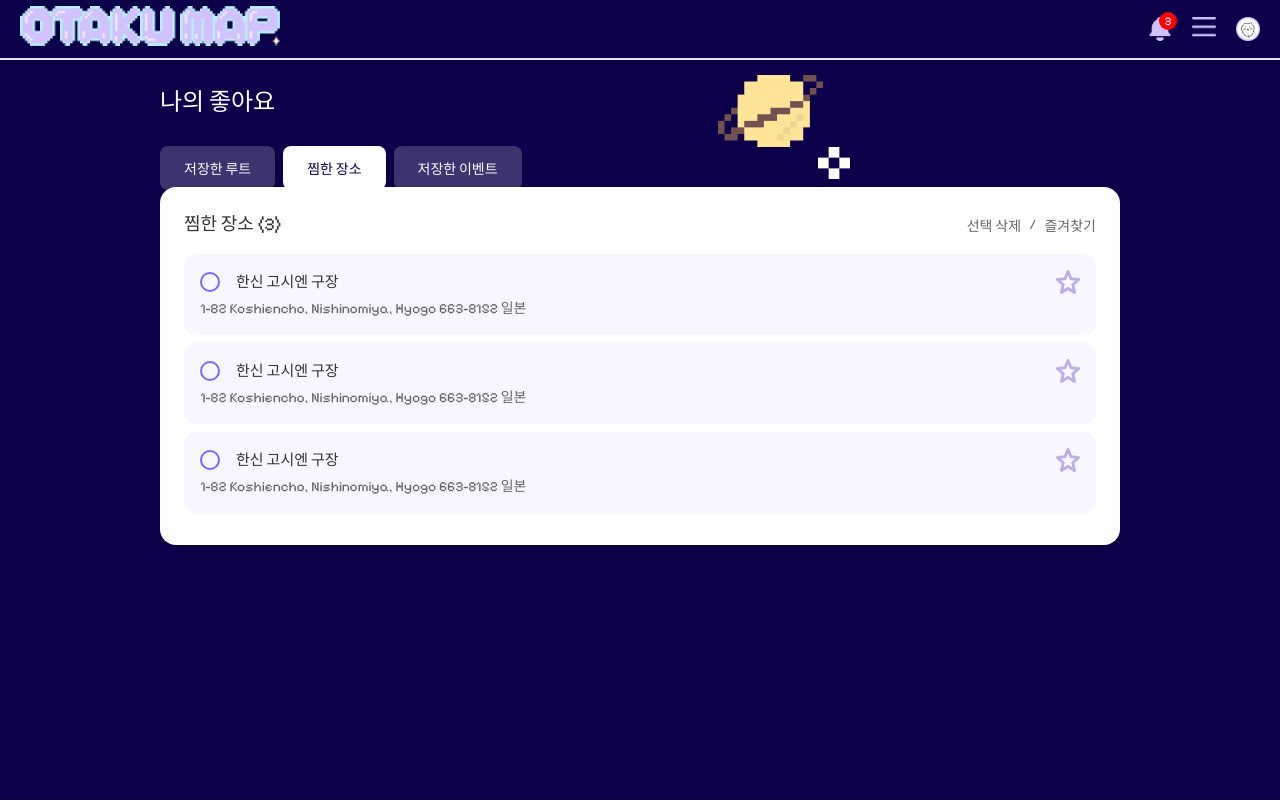
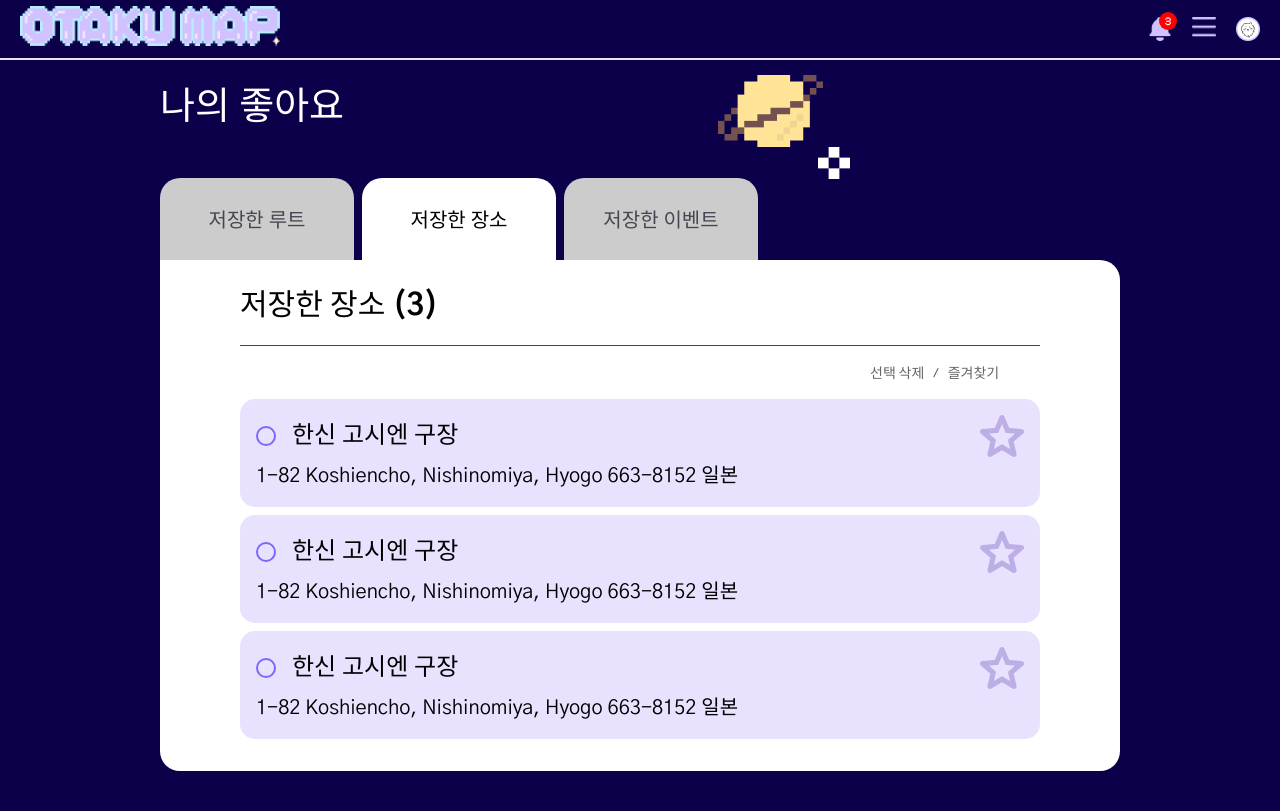
Before and after one commit to OtakuMap/OtakuWeb, a React (Vite) app: page /saved-places in a window 1280 px wide. Built offline with nearby package versions, Linux system fonts and the light colour scheme.

Commit message:
feat: cover / main / cover / mypage / routeManagement / savedEvents / savedPlaces / category

```diff
--- a/src/components/MyPage.tsx
+++ b/src/components/MyPage.tsx
@@ -14,7 +14,6 @@
   width: 100vw;
   overflow-y: auto;
   position: relative; /* 추가: 아이콘 위치 지정용 */
-  margin-top: 250px;
 `;
 
 // 공통 Icon 스타일
--- a/src/components/RouteManagement.tsx
+++ b/src/components/RouteManagement.tsx
@@ -35,14 +35,13 @@
   align-items: center;
 `;
 
-const IconImage = styled.img`
-  width: 48px;
-  height: 48px;
-`;
+const IconImage = styled.img``;
 
 const Title = styled.h1`
-  font-size: 24px;
   color: #fff;
+  font-family: 'Gothic A1';
+  font-size: 38px;
+  font-weight: 600;
   margin: 48px 0;
 `;
 
@@ -53,34 +52,45 @@
 `;
 
 const Tab = styled.button<{ active?: boolean }>`
-  padding: 12px 24px;
+  width: 194px;
+  height: 82px;
   border: none;
-  background-color: ${(props) => (props.active ? '#fff' : 'rgba(255, 255, 255, 0.2)')};
-  color: ${(props) => (props.active ? '#0c004b' : '#fff')};
-  border-radius: 8px;
+  background-color: ${(props) => (props.active ? '#fff' : '#CCC')};
+  color: ${(props) => (props.active ? '#000' : '#464654')};
+  border-radius: 20px 20px 0px 0px;
   cursor: pointer;
-  font-size: 14px;
-  font-weight: 500;
+  text-align: center;
+  font-family: 'Gothic A1';
+  font-size: 20px;
+  font-style: normal;
+  font-weight: 600;
+  line-height: normal;
 `;
 
 const RouteListContainer = styled.div`
-  margin-top: -15px;
   background: white;
-  border-radius: 16px;
+  border-radius: 0px 20px 20px 20px;
   padding: 24px 80px;
 `;
 
 const ListHeader = styled.div`
   display: flex;
-  justify-content: space-between;
-  align-items: center;
+  flex-direction: column;
   margin-bottom: 16px;
 `;
 
 const ListTitle = styled.h2`
-  font-size: 18px;
-  font-weight: 500;
-  color: #333;
+  color: #000;
+  font-family: 'Gothic A1';
+  font-size: 30px;
+  font-weight: 700;
+`;
+
+const HeaderDivider = styled.div`
+  width: 100%;
+  height: 1px;
+  background-color: #464654;
+  margin: 16px 0;
 `;
 
 const ListActions = styled.div`
@@ -88,6 +98,7 @@
   gap: 8px;
   color: #666;
   font-size: 14px;
+  margin-left: 630px;
 
   button {
     background: none;
@@ -102,18 +113,32 @@
   }
 `;
 
+// 새로운 스타일 컴포넌트 추가
+const RouteContent = styled.div`
+  display: flex;
+  align-items: center;
+  width: 879px;
+  height: 56px;
+  flex: 1;
+  background-color: #e9e2ff;
+  padding: 16px;
+  border-radius: 15px;
+  margin-bottom: 55px;
+  color: #000;
+  text-align: center;
+  font-family: 'Gothic A1';
+  font-size: 20px;
+  font-weight: 600;
+  &:hover {
+    background-color: #f0f0ff;
+  }
+`;
+
+// RouteItemContainer 수정
 const RouteItemContainer = styled.div`
   display: flex;
   align-items: center;
-  padding: 16px;
-  background-color: #f8f7ff;
-  margin-bottom: 8px;
-  border-radius: 12px;
-  transition: background-color 0.2s;
-
-  &:hover {
-    background-color: #f0f0ff;
-  }
+  gap: 8px; // 내용물과 별표 사이의 간격
 `;
 
 const RadioButton = styled.div<{ checked: boolean }>`
@@ -144,6 +169,7 @@
   font-size: 14px;
 `;
 
+// StarButton 수정
 const StarButton = styled.button`
   background: none;
   border: none;
@@ -152,11 +178,12 @@
   display: flex;
   align-items: center;
   justify-content: center;
+  margin-left: 8px; // 왼쪽 여백 추가
+  margin-bottom: 55px;
 `;
 
 const StarIcon = styled.img`
-  width: 24px;
-  height: 24px;
+  margin-right: 64px;
 `;
 
 const RouteManagement: React.FC = () => {
@@ -216,6 +243,7 @@
         <RouteListContainer>
           <ListHeader>
             <ListTitle>저장한 루트 ({filteredRoutes.length})</ListTitle>
+            <HeaderDivider />
             <ListActions>
               <button onClick={handleDeleteSelected}>선택 삭제</button>
               <span>/</span>
@@ -227,11 +255,13 @@
 
           {filteredRoutes.map((route) => (
             <RouteItemContainer key={route.id}>
-              <RadioButton
-                checked={selectedRoutes.includes(route.id)}
-                onClick={() => handleRouteSelect(route.id)}
-              />
-              <RouteTitle>{route.title}</RouteTitle>
+              <RouteContent>
+                <RadioButton
+                  checked={selectedRoutes.includes(route.id)}
+                  onClick={() => handleRouteSelect(route.id)}
+                />
+                <RouteTitle>{route.title}</RouteTitle>
+              </RouteContent>
               <StarButton onClick={() => handleToggleStar(route.id)}>
                 <StarIcon
                   src={route.isStarred ? starFilledIcon : starEmptyIcon}
--- a/src/components/SavedEvents.tsx
+++ b/src/components/SavedEvents.tsx
@@ -3,9 +3,9 @@
 import spaceIcon from '../assets/space-icon.png';
 import starIcon from '../assets/circle-star.png';
 import starFilledIcon from '../assets/circle-filled.png';
-import eventImage1 from '../assets/eventImage1.png';
-import eventImage2 from '../assets/eventImage2.png';
-import eventImage3 from '../assets/eventImage3.png';
+import eventImage1 from '../assets/one_piece.png';
+import eventImage2 from '../assets/one_piece.png';
+import eventImage3 from '../assets/one_piece.png';
 
 interface EventItem {
   id: number;
@@ -57,35 +57,43 @@
 `;
 
 const Tab = styled.button<{ active?: boolean }>`
-  padding: 12px 24px;
+  width: 194px;
+  height: 82px;
   border: none;
-  background-color: ${(props) => (props.active ? '#fff' : 'rgba(255, 255, 255, 0.2)')};
-  color: ${(props) => (props.active ? '#0c004b' : '#fff')};
-  border-radius: 8px;
+  background-color: ${(props) => (props.active ? '#fff' : '#CCC')};
+  color: ${(props) => (props.active ? '#000' : '#464654')};
+  border-radius: 20px 20px 0px 0px;
   cursor: pointer;
-  font-size: 14px;
-  font-weight: 500;
+  text-align: center;
+  font-family: 'Gothic A1';
+  font-size: 20px;
+  font-weight: 600;
 `;
 
 const EventListContainer = styled.div`
   background: white;
-  border-radius: 16px;
-  margin-top: -3px;
-  padding: 24px;
-  box-shadow: 0 4px 8px rgba(0, 0, 0, 0.1);
+  border-radius: 0px 20px 20px 20px;
+  padding: 24px 80px;
 `;
 
 const ListHeader = styled.div`
   display: flex;
-  justify-content: space-between;
-  align-items: center;
+  flex-direction: column;
   margin-bottom: 16px;
 `;
 
 const ListTitle = styled.h2`
-  font-size: 18px;
-  font-weight: 500;
-  color: #333;
+  color: #000;
+  font-family: 'Gothic A1';
+  font-size: 30px;
+  font-weight: 700;
+`;
+
+const HeaderDivider = styled.div`
+  width: 100%;
+  height: 1px;
+  background-color: #464654;
+  margin: 16px 0;
 `;
 
 const ListActions = styled.div`
@@ -93,6 +101,7 @@
   gap: 8px;
   color: #666;
   font-size: 14px;
+  margin-left: 630px;
 
   button {
     background: none;
@@ -134,7 +143,6 @@
 `;
 
 const EventCard = styled.div`
-  background-color: #f8f7ff;
   border-radius: 12px;
   overflow: hidden;
   box-shadow: 0 4px 8px rgba(0, 0, 0, 0.1);
@@ -148,15 +156,9 @@
 
 const EventImageWrapper = styled.div`
   position: relative;
-  width: 100%;
-  height: 150px;
 `;
 
-const EventImage = styled.img`
-  width: 100%;
-  height: 100%;
-  object-fit: cover;
-`;
+const EventImage = styled.img``;
 
 const Controls = styled.div`
   position: absolute;
@@ -193,8 +195,6 @@
 `;
 
 const StarIconImage = styled.img`
-  width: 24px;
-  height: 24px;
   cursor: pointer;
   filter: drop-shadow(0px 1px 2px rgba(0, 0, 0, 0.3));
 
@@ -291,13 +291,14 @@
 
         <TabContainer>
           <Tab>저장한 루트</Tab>
-          <Tab>찜한 장소</Tab>
+          <Tab>저장한 장소</Tab>
           <Tab active>저장한 이벤트</Tab>
         </TabContainer>
 
         <EventListContainer>
           <ListHeader>
             <ListTitle>저장한 이벤트 ({filteredEvents.length})</ListTitle>
+            <HeaderDivider />
             <ListActions>
               <button onClick={handleDeleteSelected}>선택 삭제</button>
               <span>/</span>
--- a/src/components/SavedPlaces.tsx
+++ b/src/components/SavedPlaces.tsx
@@ -40,9 +40,11 @@
 `;
 
 const Title = styled.h1`
-  font-size: 24px;
   color: #fff;
-  margin: 50px 0 30px 0;
+  font-family: 'Gothic A1';
+  font-size: 38px;
+  font-weight: 600;
+  margin: 48px 0;
 `;
 
 const TabContainer = styled.div`
@@ -52,35 +54,43 @@
 `;
 
 const Tab = styled.button<{ active?: boolean }>`
-  padding: 12px 24px;
+  width: 194px;
+  height: 82px;
   border: none;
-  background-color: ${(props) => (props.active ? '#fff' : 'rgba(255, 255, 255, 0.2)')};
-  color: ${(props) => (props.active ? '#0c004b' : '#fff')};
-  border-radius: 8px;
+  background-color: ${(props) => (props.active ? '#fff' : '#CCC')};
+  color: ${(props) => (props.active ? '#000' : '#464654')};
+  border-radius: 20px 20px 0px 0px;
   cursor: pointer;
-  font-size: 14px;
-  font-weight: 500;
+  text-align: center;
+  font-family: 'Gothic A1';
+  font-size: 20px;
+  font-weight: 600;
 `;
 
 const RouteListContainer = styled.div`
   background: white;
-  border-radius: 16px;
-  margin-top: -3px;
-  padding: 24px;
-  box-shadow: 0 4px 8px rgba(0, 0, 0, 0.1);
+  border-radius: 0px 20px 20px 20px;
+  padding: 24px 80px;
 `;
 
 const ListHeader = styled.div`
   display: flex;
-  justify-content: space-between;
-  align-items: center;
+  flex-direction: column;
   margin-bottom: 16px;
 `;
 
 const ListTitle = styled.h2`
-  font-size: 18px;
-  font-weight: 500;
-  color: #333;
+  color: #000;
+  font-family: 'Gothic A1';
+  font-size: 30px;
+  font-weight: 700;
+`;
+
+const HeaderDivider = styled.div`
+  width: 100%;
+  height: 1px;
+  background-color: #464654;
+  margin: 16px 0;
 `;
 
 const ListActions = styled.div`
@@ -88,6 +98,7 @@
   gap: 8px;
   color: #666;
   font-size: 14px;
+  margin-left: 630px;
 
   button {
     background: none;
@@ -106,9 +117,9 @@
   display: flex;
   flex-direction: column;
   padding: 16px;
-  background-color: #f8f7ff;
+  background-color: #e9e2ff;
   margin-bottom: 8px;
-  border-radius: 12px;
+  border-radius: 15px;
   transition: background-color 0.2s;
 
   &:hover {
@@ -145,22 +156,21 @@
 
 const RouteTitle = styled.span`
   flex: 1;
-  color: #333;
-  font-size: 15px;
-  font-weight: 500;
+  color: #000;
+  font-family: 'Gothic A1';
+  font-size: 24px;
+  font-weight: 600;
 `;
 
 const RouteAddress = styled.span`
-  font-size: 14px;
-  color: #666;
+  font-family: 'Gothic A1';
+  font-size: 20px;
+  font-weight: 500;
+  color: #000;
   margin-top: 4px;
 `;
 
-const StarIcon = styled.img`
-  width: 24px;
-  height: 24px;
-  cursor: pointer;
-`;
+const StarIcon = styled.img``;
 
 const SavedPlaces: React.FC = () => {
   const [routes, setRoutes] = React.useState<RouteItem[]>([
@@ -216,13 +226,14 @@
 
         <TabContainer>
           <Tab>저장한 루트</Tab>
-          <Tab active>찜한 장소</Tab>
+          <Tab active>저장한 장소</Tab>
           <Tab>저장한 이벤트</Tab>
         </TabContainer>
 
         <RouteListContainer>
           <ListHeader>
-            <ListTitle>찜한 장소 ({filteredRoutes.length})</ListTitle>
+            <ListTitle>저장한 장소 ({filteredRoutes.length})</ListTitle>
+            <HeaderDivider />
             <ListActions>
               <button onClick={handleDelete}>선택 삭제</button>
               <span>/</span>
--- a/src/pages/Category.tsx
+++ b/src/pages/Category.tsx
@@ -3,7 +3,7 @@
 import Search from '../components/common/Search';
 
 const Container = styled.div`
-  margin-top: 110px;
+  margin-top: 60px;
   display: flex;
   height: 100vh;
   width: 100vw;
```
Also changed, not shown: src/components/Main.tsx (+189 -22 lines), src/components/common/Navbar.tsx (line endings or trailing spaces).
